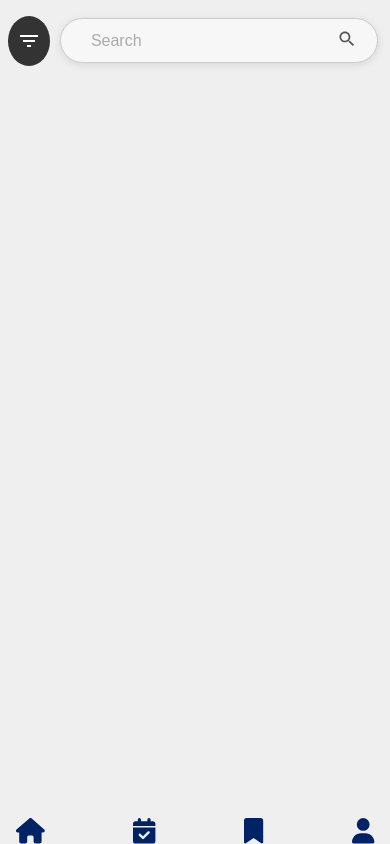
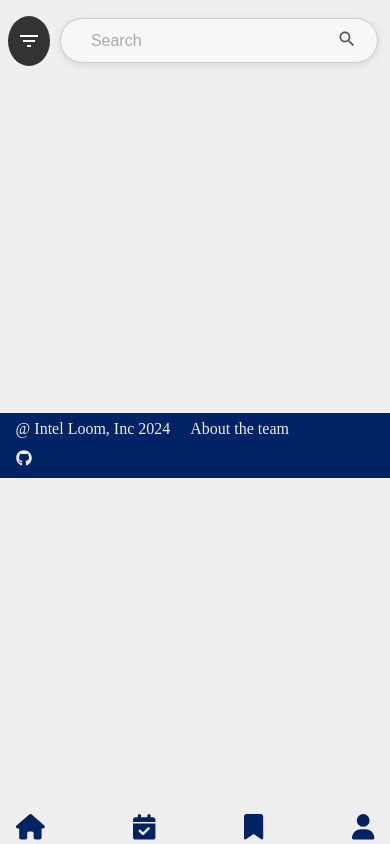
Before and after one commit to overtonjust/Intel-loom-frontend, a React (Vite) app: page / in a window 390 px wide. Built offline with nearby package versions, Linux system fonts and the light colour scheme; what @100mslive/react-sdk would draw is missing.

Commit message:
added footer, slight MobileNav updates

```diff
--- a/src/App.jsx
+++ b/src/App.jsx
@@ -16,14 +16,10 @@ const App = () => {
   return (
     <Routes>
       <Route path='/' element={<DefaultLayout/>}>
-        <Route path='/users' element={<UserPage/>}></Route>
+        <Route path='/users' element={<UserPage/>}/>
         <Route path='/view' element={<Conference/>}/>
       </Route>
-
-
-
     </Routes>
-
   );
 };
 
--- a/src/layouts/DefaultLayout/components/Footer.jsx
+++ b/src/layouts/DefaultLayout/components/Footer.jsx
@@ -1,10 +1,26 @@
+// Dependencies
 import React from 'react';
+import { Link } from 'react-router-dom';
+import './Footer.scss';
+
+// Components
+import { FaGithub } from 'react-icons/fa6';
 
 const Footer = () => {
     return (
-        <div>
-
-        </div>
+        <footer className='footer'>
+            <div className='footer__row'>
+                <p className='footer__text'>@ Intel Loom, Inc 2024</p>
+                <Link className='footer__link'>
+                    <p className='footer__text'>About the team</p>
+                </Link>
+            </div>
+            <div className='footer__row'>
+                <a className='footer__link' href="https://github.com/overtonjust/Intel-loom-frontend">
+                    <FaGithub className='footer__icon'/>
+                </a>
+            </div>
+        </footer>
     );
 };
 
--- /dev/null
+++ b/src/layouts/DefaultLayout/components/Footer.scss
@@ -0,0 +1,29 @@
+@import '../../../shared.scss';
+
+
+.footer {
+    display: flex;
+    flex-direction: column;
+    gap: 12px;
+    padding: 2% 4%;
+    margin-top: auto;
+    background-color: $blue;
+
+    &__row {
+        display: flex;
+        gap: 20px;
+    }
+
+    &__text {
+        color: $white;
+    }
+
+    &__link {
+        text-decoration: none;
+    }
+
+    &__icon {
+        color: $white;
+        cursor: pointer;
+    }
+}
--- a/src/layouts/DefaultLayout/components/MobileNav.jsx
+++ b/src/layouts/DefaultLayout/components/MobileNav.jsx
@@ -19,7 +19,7 @@ const MobileNav = () => {
             <Link className='mobile-nav__link' to={'/home'}>
                 <FontAwesomeIcon className='mobile-nav__icon' icon={faBookmark} />
             </Link>
-            <Link className='mobile-nav__link' to={'/home'}>
+            <Link className='mobile-nav__link' to={'/users'}>
                 <FontAwesomeIcon className='mobile-nav__icon' icon={faUser} />
             </Link>
         </section>
--- a/src/layouts/DefaultLayout/components/MobileNav.scss
+++ b/src/layouts/DefaultLayout/components/MobileNav.scss
@@ -7,7 +7,7 @@
     display: flex;
     justify-content: space-between;
     align-items: center;
-    padding: 0 4%;
+    padding: 4px 4%;
 
     &__link {
         text-decoration: none;
--- a/src/pages/conference/components/MenuOptions.scss
+++ b/src/pages/conference/components/MenuOptions.scss
@@ -7,7 +7,7 @@
     align-items: center;
     padding: 2%;
     border: 2px $grey;
-    border-style: none solid solid solid ;
+    border-style: solid solid solid solid ;
     border-radius: .3em;
     gap: 6px;
 }
--- a/src/shared.scss
+++ b/src/shared.scss
@@ -1,5 +1,6 @@
 
 $orange: #FE5A1D;
 $white: #EFEFEF;
+$footer: #cacaca;
 $grey: #b6b6b6;
 $blue: #002366;
```
